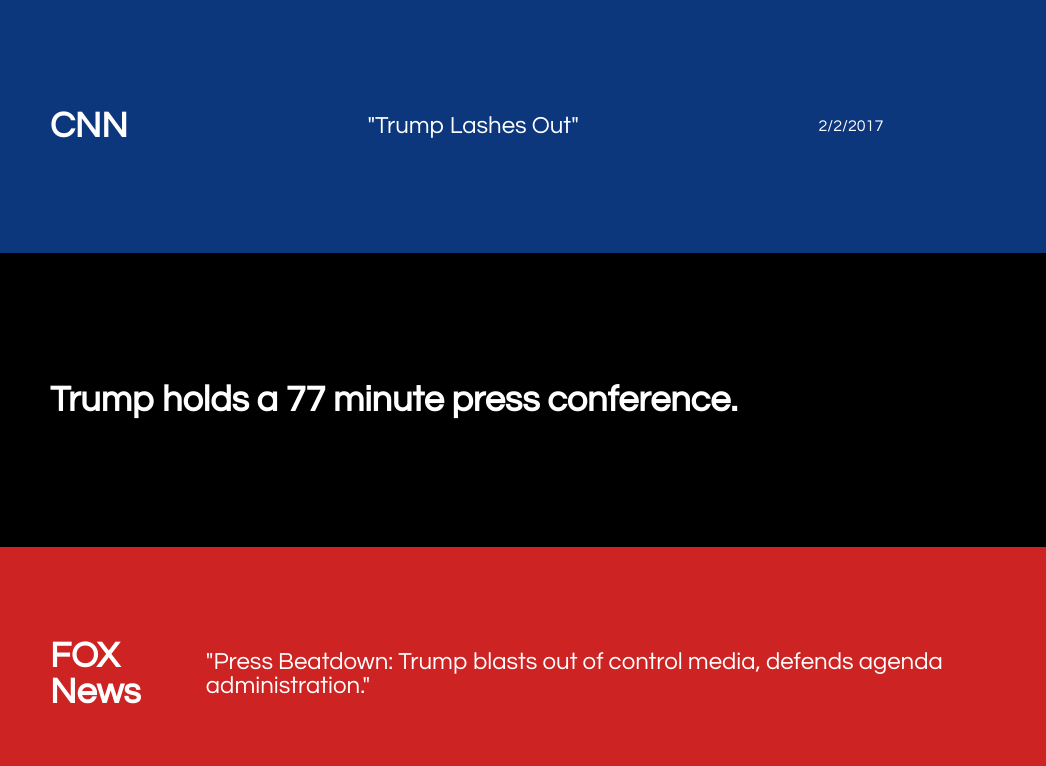
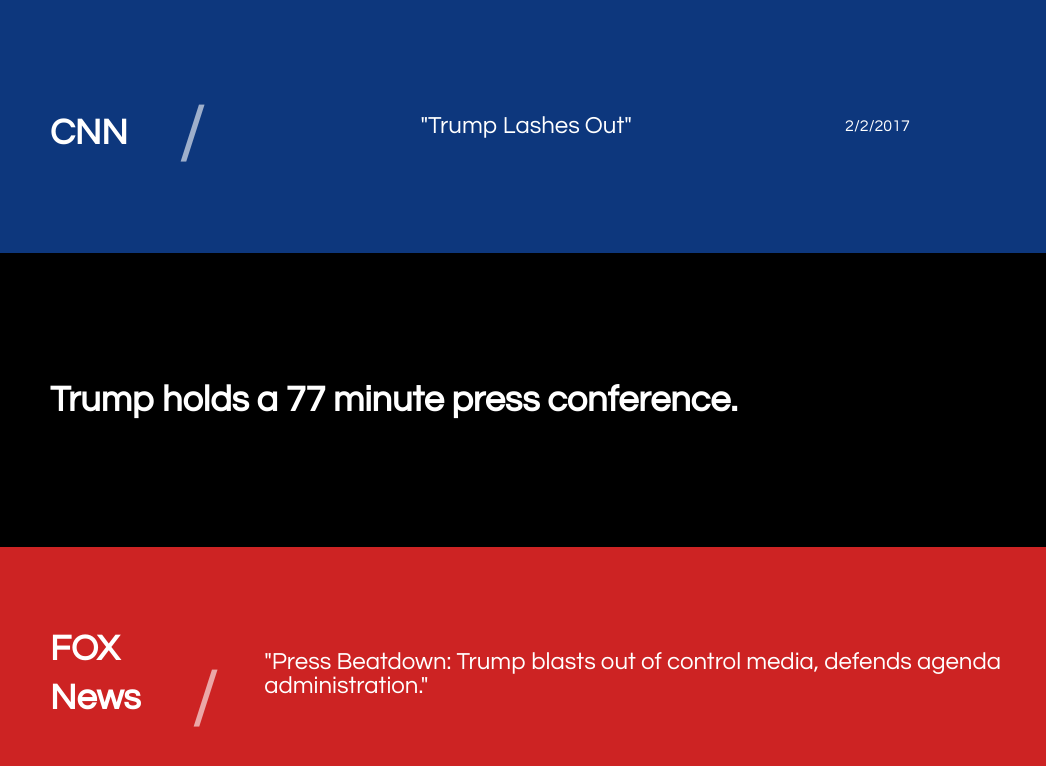
Before and after one commit to ajknox/headlines, a website: page index.html in a window 1280 px wide. Shown: the full height of the page, 0-1046 px from the left. Drawn offline with Linux system fonts and the light colour scheme.

Commit message:
Add dashes back

```diff
--- a/index.html
+++ b/index.html
@@ -2,26 +2,29 @@
 <html>
 <head>
 	<title>Read Between The Headlines</title>
-	<link rel="stylesheet" href="styles/styles.css" type="text/css"/>
+	<link rel="stylesheet" href="styles/styles.css" type="text/css" />
 </head>
 <body >
 	<section id="headlineTable">
 		<article class="flex-row" id="leftRow">
-			<th class="sourceColumn"><h1 id="leftSource"></h1></th>
-			<th class="contentColumn"><div id="leftHeadline"></div><p id="leftDate"></p></th>
-			<th class="linkColumn"><a id="leftLink" href="#" target="_blank"><img src="button.png" alt="Read Article" title="Read Article"></a></th>
-			<th class="padColumn"></th>
+			<h1 id="leftSource" class="dash source"></h1>
+			<div id="leftHeadline"></div><p id="leftDate"></p>
+			<a id="leftLink" href="#" target="_blank">
+				<img src="button.png" alt="Read Article" title="Read Article" />
+			</a>
 		</article>
 		<article class="flex-row" id="middleRow">
-			<th colspan="4"><h1 id="middleHeadline"></h1></th>
-			<th><a id="headlineButton" onclick="newHeadline()" href="javascript:void(0);"><img src="refresh.png" alt="Next Headline" title="Next Headline"></a></th>
-			<th></th>
+			<h1 id="middleHeadline"></h1>
+			<a id="headlineButton" onclick="newHeadline()" href="javascript:void(0);">
+				<img src="refresh.png" alt="Next Headline" title="Next Headline" />
+			</a>
 		</article>
 		<article class="flex-row" id="rightRow">
-			<th></th>
-			<th><h1 id="rightSource"></h1></th>
-			<th><div id="rightHeadline"></div><p id="rightDate"></p></th>
-			<th><a id="rightLink" href="#" target="_blank"><img src="button.png" alt="Read Article" title="Read Article"></a></th>
+			<h1 id="rightSource" class="dash source"></h1>
+			<div id="rightHeadline"></div><p id="rightDate"></p>
+			<a id="rightLink" href="#" target="_blank">
+				<img src="button.png" alt="Read Article" title="Read Article" />
+			</a>
 		</article>
 	</section>
 	<script type="text/javascript" src="headlines.json"></script>
--- a/styles/scss/styles.scss
+++ b/styles/scss/styles.scss
@@ -18,11 +18,18 @@
 	align-items: center;
 	padding-left: 50px;
 }
-.padColumn {width:50px;}
-.sourceColumn {width:100px; font-weight: bold;}
-.slashColumn {width:100px;}
-.contentColumn {text-align: middle;}
-.linkColumn {}
+.dash {
+	&::after {
+		content: '/';
+		font-size: 80px;
+		position: relative;
+		padding-left: 50px;
+		top: 15px;
+		color: rgba(255,255,255,.6);
+		font-weight: 300;
+
+	}
+}
 a {color: white;}
 h1 {
 	font-family: Century Gothic,CenturyGothic,AppleGothic,sans-serif;
@@ -70,11 +77,11 @@
 #rightHeadline {
 	text-align: left;
 }
-#leftSource {
+.source {
 	font-weight: bold;
 	text-align: left;
 }
-#rightSource {
+.source {
 	font-weight: bold;
 	text-align: left;
 }
```
Also changed, not shown: styles/styles.css.
